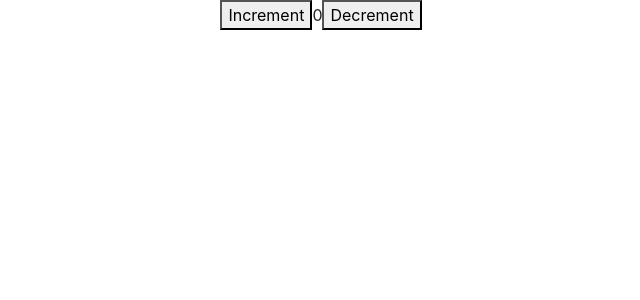
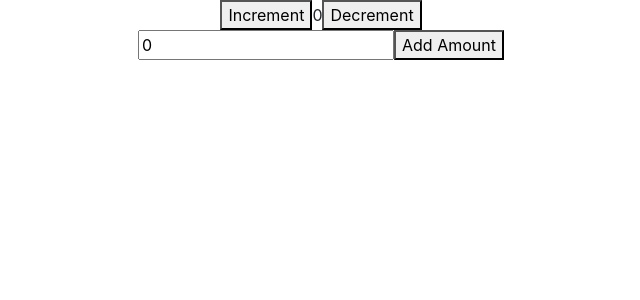
Before and after one commit to Hammasali47/Bitsol, a React (Create React App) app: page / in a window 1280 px wide. Shown: the top 300 px of the page, without its empty margins (319-959 px from the left). Built offline with nearby package versions, Linux system fonts and the light colour scheme.

Commit message:
incrment Ammount implemented

```diff
--- a/src/Components/Counter.js
+++ b/src/Components/Counter.js
@@ -1,12 +1,13 @@
-import React from "react";
+import React,{useState} from "react";
 import { useSelector, useDispatch } from "react-redux";
-import { decrement, increment } from "../features/counters/counterSlices";
+import { decrement, increment,incrementByAmmount } from "../features/counters/counterSlices";
 
 
 const Counter = () => {
 
     const count = useSelector((state)=>state.counter.value)
     const dispatch =useDispatch();
+    const [incrementAmmount,setincrementAmmount] = useState(0)
 
     return (
         <div>
@@ -25,7 +26,15 @@ const Counter = () => {
                     Decrement
                 </button>
             </div>
-            <div className="d-flex"></div>
+            <div className="d-flex flex-row justify-content-center">
+                <input
+                value={incrementAmmount}
+                onChange={e=>setincrementAmmount(e.target.value)}
+                />
+
+                <button onClick={()=>dispatch(incrementByAmmount(Number(incrementAmmount) || 0))}>Add Amount</button>
+
+            </div>
         </div>
     )
 }
```
